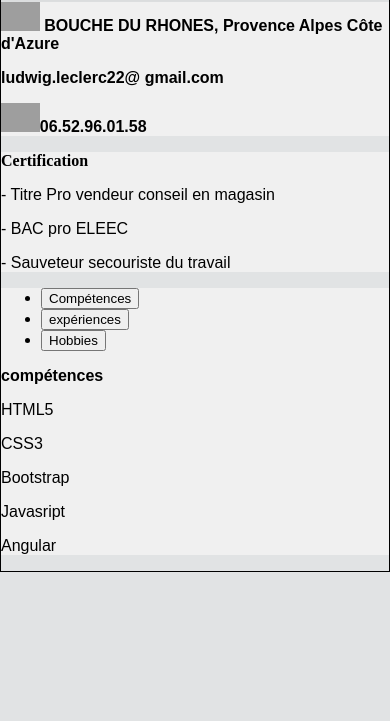
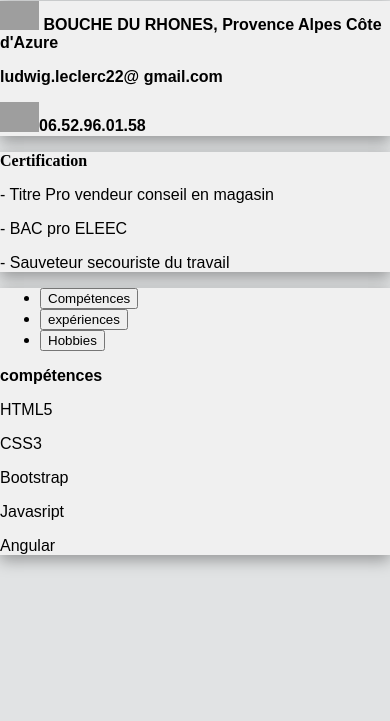
Before and after one commit to LeclercLudwig/CV, a plain HTML site: page index.html in a window 390 px wide. Shown: the part 123-844 px from the top of the page. Drawn offline with Linux system fonts and the light colour scheme; grey boxes are pictures that could not be loaded.

Commit message:
suppression des border et mise en place d'ombrage autour des div

```diff
--- a/css/style.css
+++ b/css/style.css
@@ -1,7 +1,3 @@
-
-h1{
-    2em
-}
 body{
     background: rgb(225, 227, 228);
     margin: 0%;
@@ -32,7 +28,6 @@ p{
    font-size: 1.5em;
 }
 .container_Princip{
-    border: 1px black solid;
     display: flex;
     flex-direction: column;
     align-items: center;
@@ -43,6 +38,7 @@ p{
 
         width: auto;
         height: auto;
+
 
 }
 
--- a/index.html
+++ b/index.html
@@ -15,19 +15,19 @@
 	<div class="container_Princip">
 		<div class="">
 			<div class="">
-				<div class="info" style="background-color:rgb(240, 240, 240)" class="">
+				<div class="info" style="background-color:rgb(240, 240, 240);box-shadow: rgba(0, 0, 0, 0.35) 0px 5px 15px;" class="">
 					<strong><p><img style="width: 10%; max-width: 10%;" src="https://cdn-icons-png.flaticon.com/512/684/684818.png"> BOUCHE DU RHONES, Provence Alpes Côte d'Azure</p>
 					<p>ludwig.leclerc22@ gmail.com</p>
 					<p><img style="width: 10%; max-width: 10%;" src="https://cdn-icons-png.flaticon.com/512/9375/9375142.png">06.52.96.01.58</p></strong>
 				</div>
-				<div style="background-color:rgb(240, 240, 240)" class="col-sm-12 shadow p-4 mb-4 text-center">
+				<div style="background-color:rgb(240, 240, 240);box-shadow: rgba(0, 0, 0, 0.35) 0px 5px 15px;" class="col-sm-12 shadow p-4 mb-4 text-center">
 					<strong>Certification</strong>
 					<p>- Titre Pro vendeur conseil en magasin</p>
 					<p>- BAC pro ELEEC</p>
 					<P>- Sauveteur secouriste du travail</P>
 				</div>
 			</div>
-			<div style="background-color:rgb(240, 240, 240)" class="">
+			<div style="background-color:rgb(240, 240, 240);box-shadow: rgba(0, 0, 0, 0.35) 0px 5px 15px;" class="">
 				<ul class="">
 					<li class=""><button id="bouton1" class="">Compétences</button></li>
 					<li class=""><button id="bouton2" class="">expériences</button></li>
```
